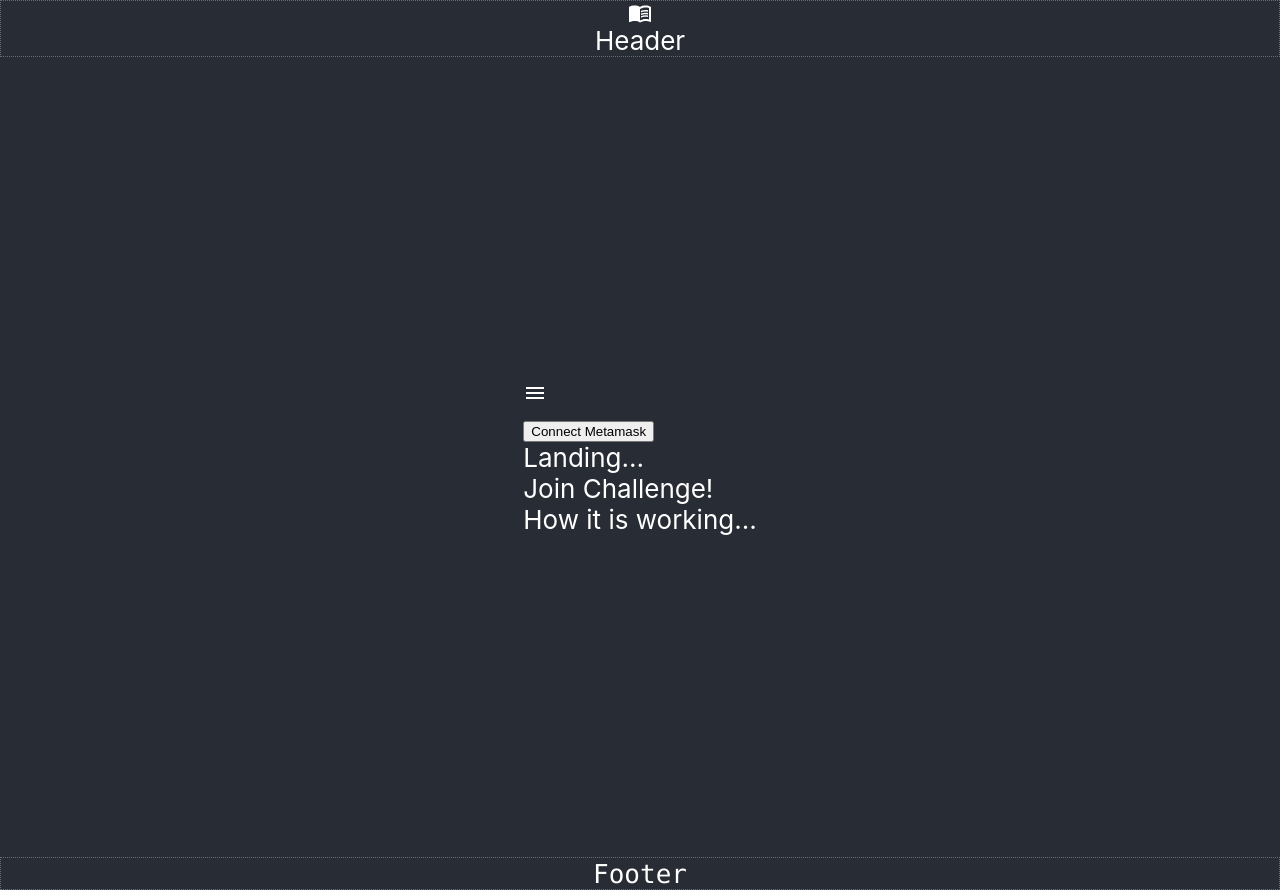
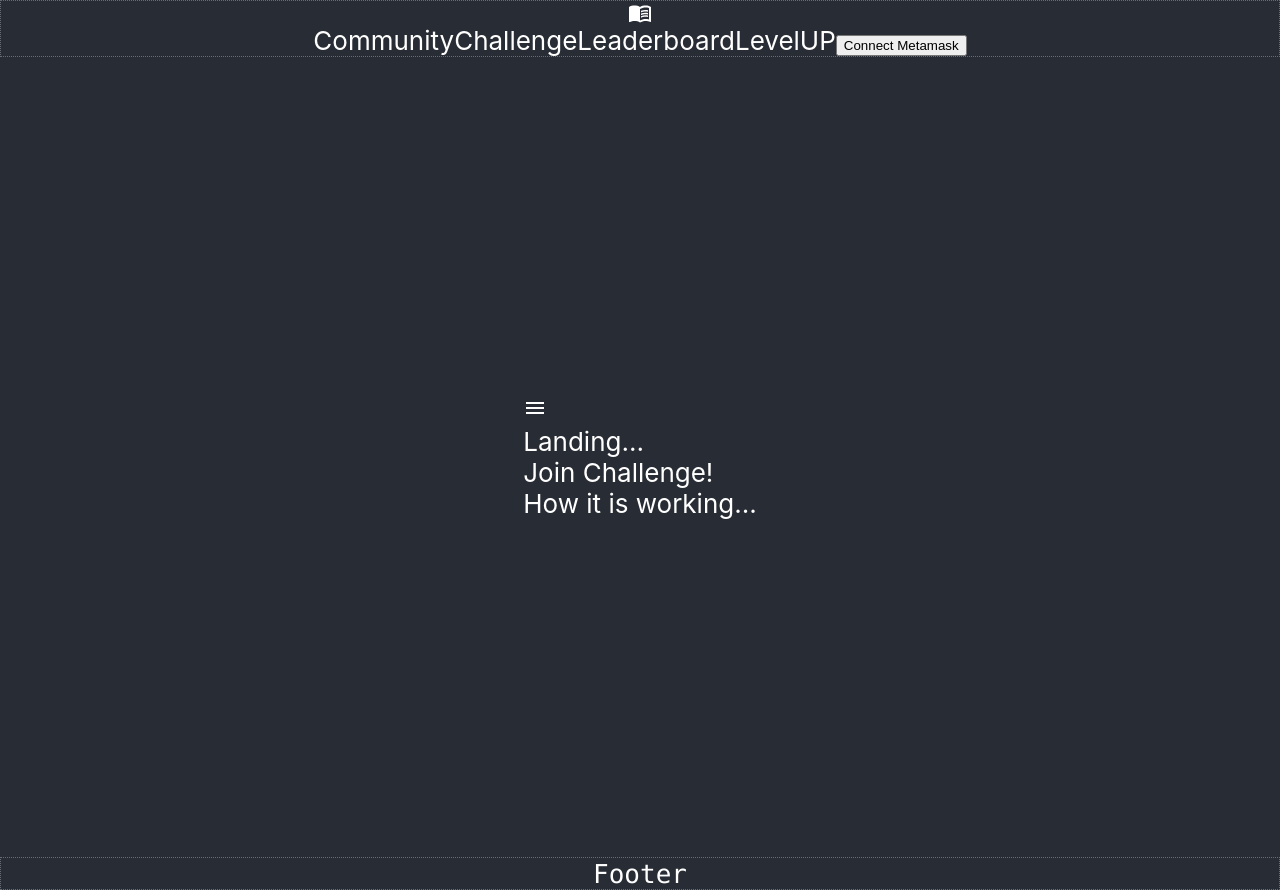
Before and after one commit to devjutsu/challenger-impact, a React (Create React App) app in the folder app/: page / in a window 1280 px wide. Built offline with nearby package versions, Linux system fonts and the light colour scheme.

Commit message:
header box

```diff
--- a/app/src/blocks/Header.tsx
+++ b/app/src/blocks/Header.tsx
@@ -1,13 +1,39 @@
 import MenuBookIcon from '@mui/icons-material/MenuBook';
+import Box from '@mui/material/Box';
+import { ConnectWallet } from '../components/ConnectWallet';
+import { useAppSelector } from '../hooks';
+import { loggedIn } from '../slices/authSlice';
 
 export const Header = () => {
+    const isLoggedIn = useAppSelector(loggedIn);
+
     return (<div className="App">
         <header className="App-header">
             {/* <img src={logo} className="App-logo" alt="logo" /> */}
-
             <MenuBookIcon />
 
-            Header
+            <Box sx={{ display: 'flex' }}>
+
+                <div>
+                    Community
+                </div>
+                <div>
+                    Challenge
+                </div>
+                <div>
+                    Leaderboard
+                </div>
+                <div>
+                    LevelUP
+                </div>
+
+                {!isLoggedIn && <ConnectWallet />}
+
+            </Box>
+
+
+
+
 
         </header>
     </div>
--- a/app/src/blocks/Main.tsx
+++ b/app/src/blocks/Main.tsx
@@ -10,7 +10,7 @@ import { HowItsWorking } from '../components/HowItsWorking';
 
 export const Main = () => {
     const dispatch = useAppDispatch();
-    const isLoggedIn = useAppSelector(loggedIn);
+
 
     // const challengeStatus = useAppSelector(challengeStatus);
 
@@ -20,12 +20,9 @@ export const Main = () => {
                 <MenuIcon />
 
                 <div>
-                    {!isLoggedIn && <ConnectWallet />}
-
                     <Landing />
                     <JoinChallenge />
                     <HowItsWorking />
-
                 </div>
 
             </main>
```
